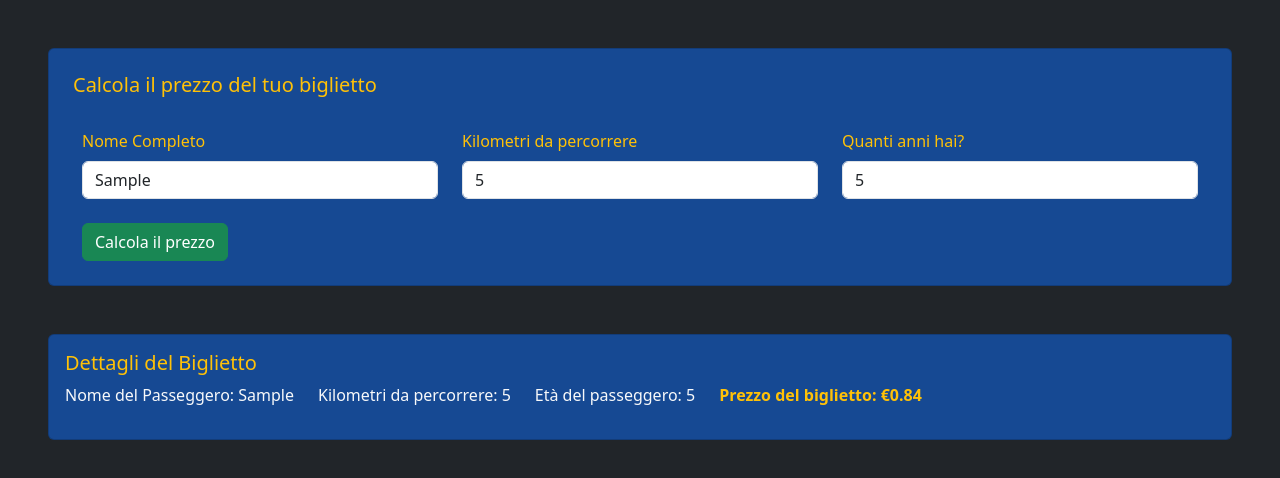
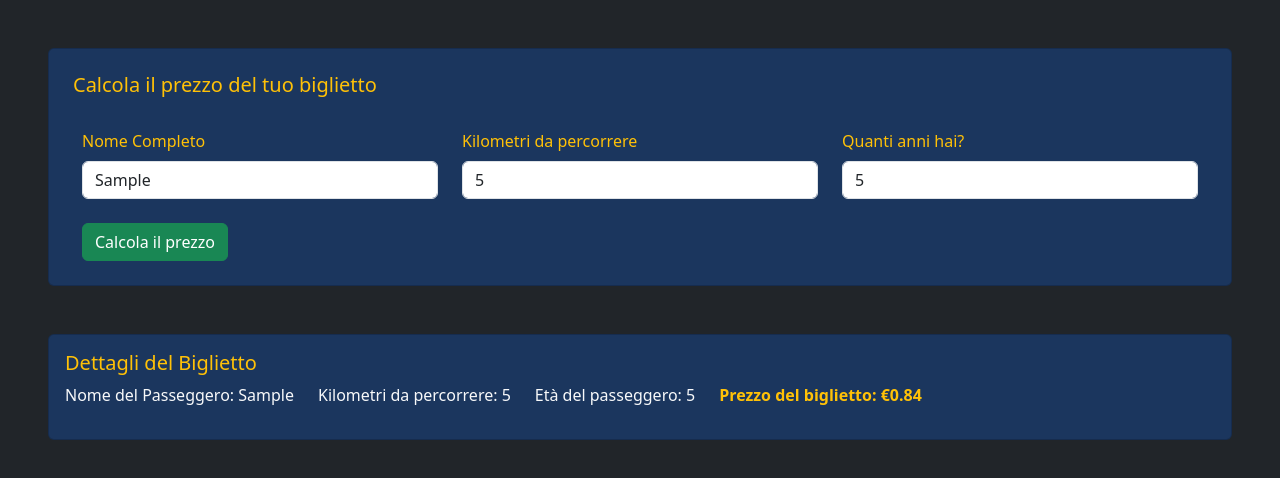
Before and after one commit to EmanueleIppolito/js-biglietto-treno-form, a plain HTML site: page index.html in a window 1280 px wide. Both pictures are taken after typing "Sample", "5", "5" into the empty fields and a click on the button "Calcola il prezzo". Drawn offline with nearby package versions, Linux system fonts and the light colour scheme.

Commit message:
End for real

```diff
--- a/index.html
+++ b/index.html
@@ -9,7 +9,7 @@
         integrity="sha384-LN+7fdVzj6u52u30Kp6M/trliBMCMKTyK833zpbD+pXdCLuTusPj697FH4R/5mcr" crossorigin="anonymous">
 
 <body class="bg-dark">
-    <div class="card m-5 bg-primary bg-opacity-50">
+    <div class="card m-5 bg-primary bg-opacity-25">
         <h5 class="card-title ms-4 mt-4 text-warning">Calcola il prezzo del tuo biglietto</h5>
         <form id="ticket" class="container mt-4">
             <div class="row g-4">
@@ -38,7 +38,7 @@
         </form>
     </div>
 
-    <div class="card m-5 bg-primary bg-opacity-50 d-none" id="outputCard">
+    <div class="card m-5 bg-primary bg-opacity-25 d-none" id="outputCard">
         <div class="card-body">
             <h5 class="card-title text-warning">Dettagli del Biglietto</h5>
             <div id="output" class="d-flex flex-wrap gap-4 ">
```
